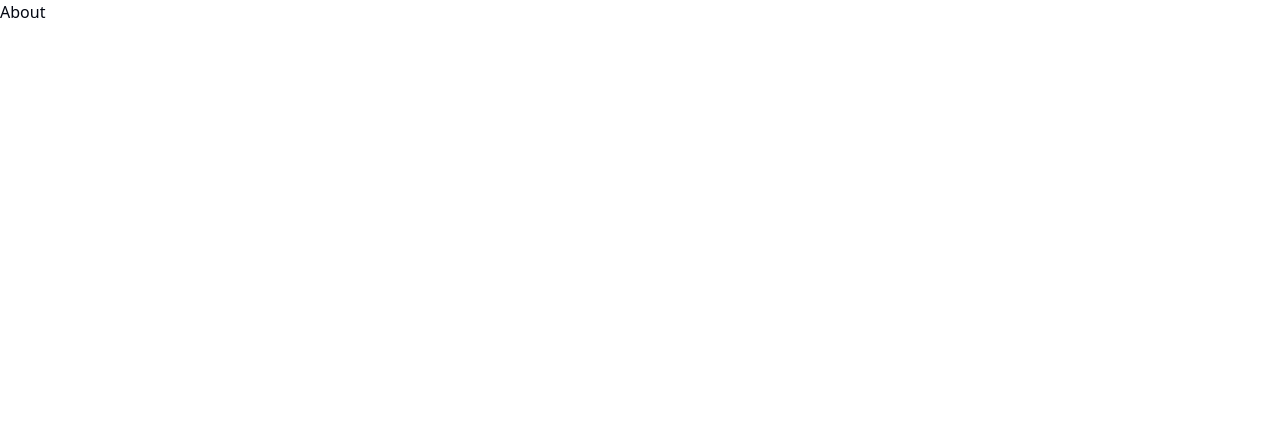
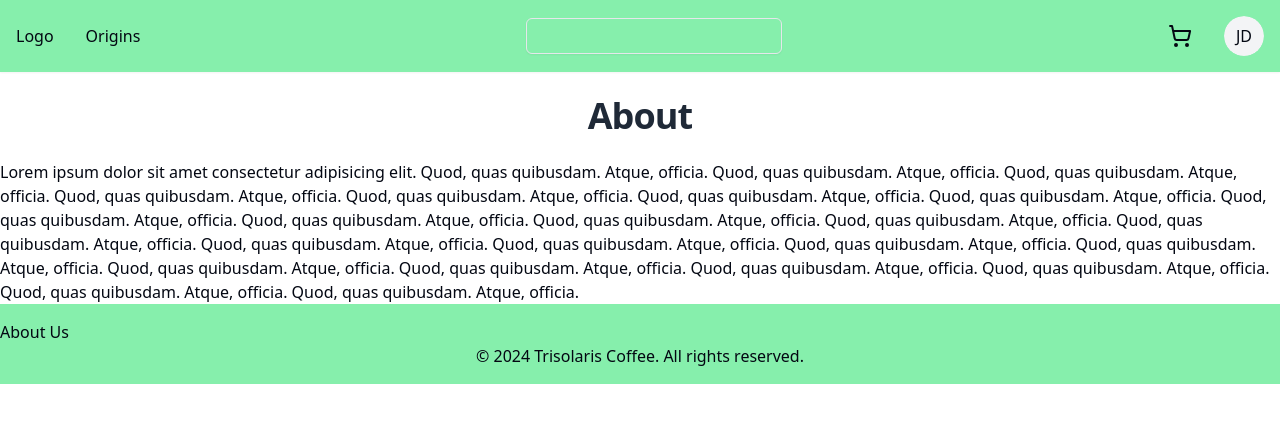
Before and after one commit to yurikdotdev/trisolaris-roastery-frontend, a React (Vite) app: page /about in a window 1280 px wide. Shown: the top 422 px of the page. Built offline with nearby package versions, Linux system fonts and the light colour scheme.

Commit message:
feat: implement basic about page layout

```diff
--- a/src/components/Footer.tsx
+++ b/src/components/Footer.tsx
@@ -1,6 +1,9 @@
+import { Link } from 'react-router-dom';
+
 function Footer() {
   return (
     <div className="bottom-0 w-full bg-green-300 py-4 mt-auto">
+      <Link to={'/about'}>About Us</Link>
       <div className="text-center">
         <p>&copy; 2024 Trisolaris Coffee. All rights reserved.</p>
       </div>
--- a/src/pages/About/About.tsx
+++ b/src/pages/About/About.tsx
@@ -1,6 +1,30 @@
+import Container from '@/components/Container';
+import Footer from '@/components/Footer';
+import Header from '@/components/Header';
+import TopBar from '@/components/TopBar';
+
 function About() {
   return (
-    <div>About</div>
-  )
+    <Container>
+      <TopBar />
+      <Header title="About" />
+        <p>
+          Lorem ipsum dolor sit amet consectetur adipisicing elit. Quod, quas
+          quibusdam. Atque, officia. Quod, quas quibusdam. Atque, officia. Quod,
+          quas quibusdam. Atque, officia. Quod, quas quibusdam. Atque, officia.
+          Quod, quas quibusdam. Atque, officia. Quod, quas quibusdam. Atque,
+          officia. Quod, quas quibusdam. Atque, officia. Quod, quas quibusdam.
+          Atque, officia. Quod, quas quibusdam. Atque, officia. Quod, quas
+          quibusdam. Atque, officia. Quod, quas quibusdam. Atque, officia. Quod,
+          quas quibusdam. Atque, officia. Quod, quas quibusdam. Atque, officia.
+          Quod, quas quibusdam. Atque, officia. Quod, quas quibusdam. Atque,
+          officia. Quod, quas quibusdam. Atque, officia. Quod, quas quibusdam.
+          Atque, officia. Quod, quas quibusdam. Atque, officia. Quod, quas
+          quibusdam. Atque, officia. Quod, quas quibusdam. Atque, officia. Quod,
+          quas quibusdam. Atque, officia. Quod, quas quibusdam. Atque, officia.
+        </p>
+      <Footer />
+    </Container>
+  );
 }
-export default About
+export default About;
```
